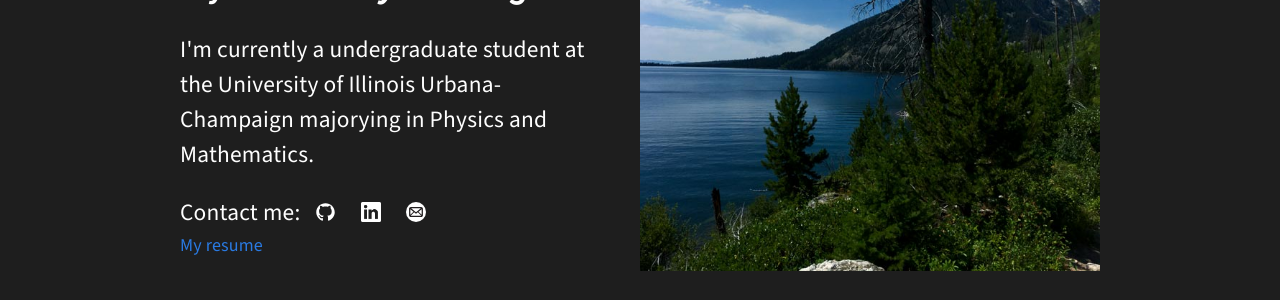
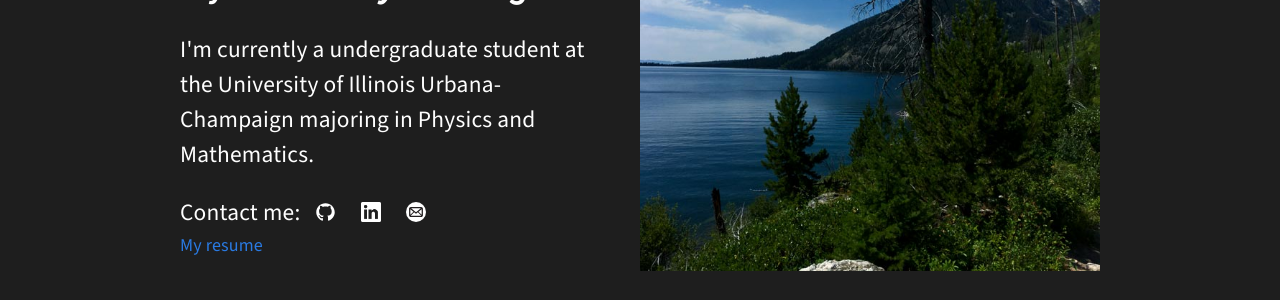
Before and after one commit to tylerwwang/tylerwwang.github.io, a Jekyll site: the page built from index.html, in a window 1280 px wide and 900 px high, scrolled down 850 px. Shown: the part 226-526 px from the top of the window. Built offline with Jekyll 4.4.1, drawn with Linux system fonts in a browser that asks for light colours; some of the changed text lies outside the part shown.

Commit message:
Update index.html

```diff
--- a/index.html
+++ b/index.html
@@ -15,7 +15,7 @@ image:
 	<div class="intro-text">
 		<h1> My name is <strong><em>Tyler Wang</em></strong></h1>
 		<p>
-			I'm currently a undergraduate student at the University of Illinois Urbana-Champaign majorying in Physics and Mathematics.
+			I'm currently a undergraduate student at the University of Illinois Urbana-Champaign majoring in Physics and Mathematics.
 		</p>
 		<div class="home-contact">
 			<p> Contact me:</p>
```
Also changed, not shown: other parts of index.html (+3 -2 lines).
